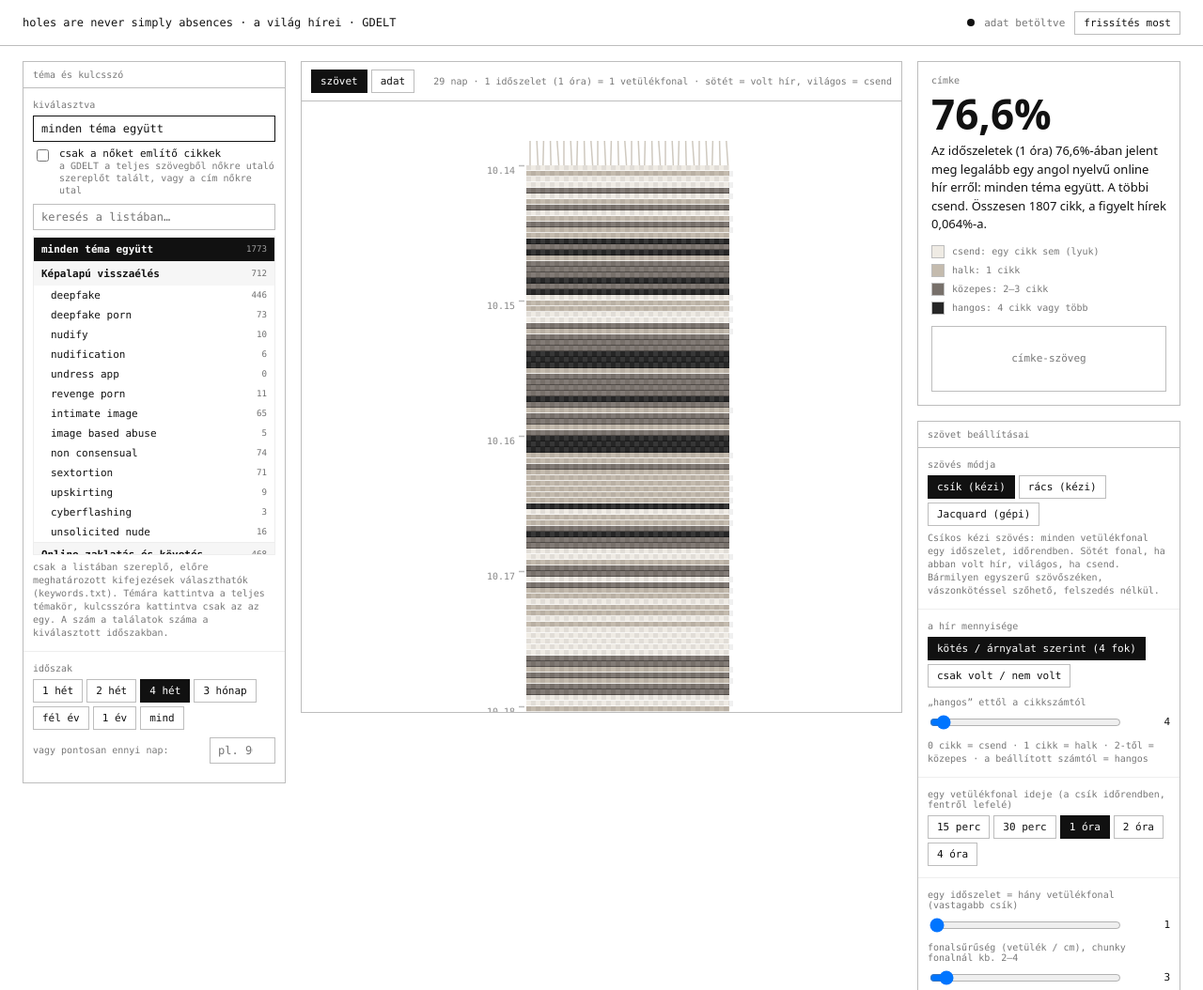
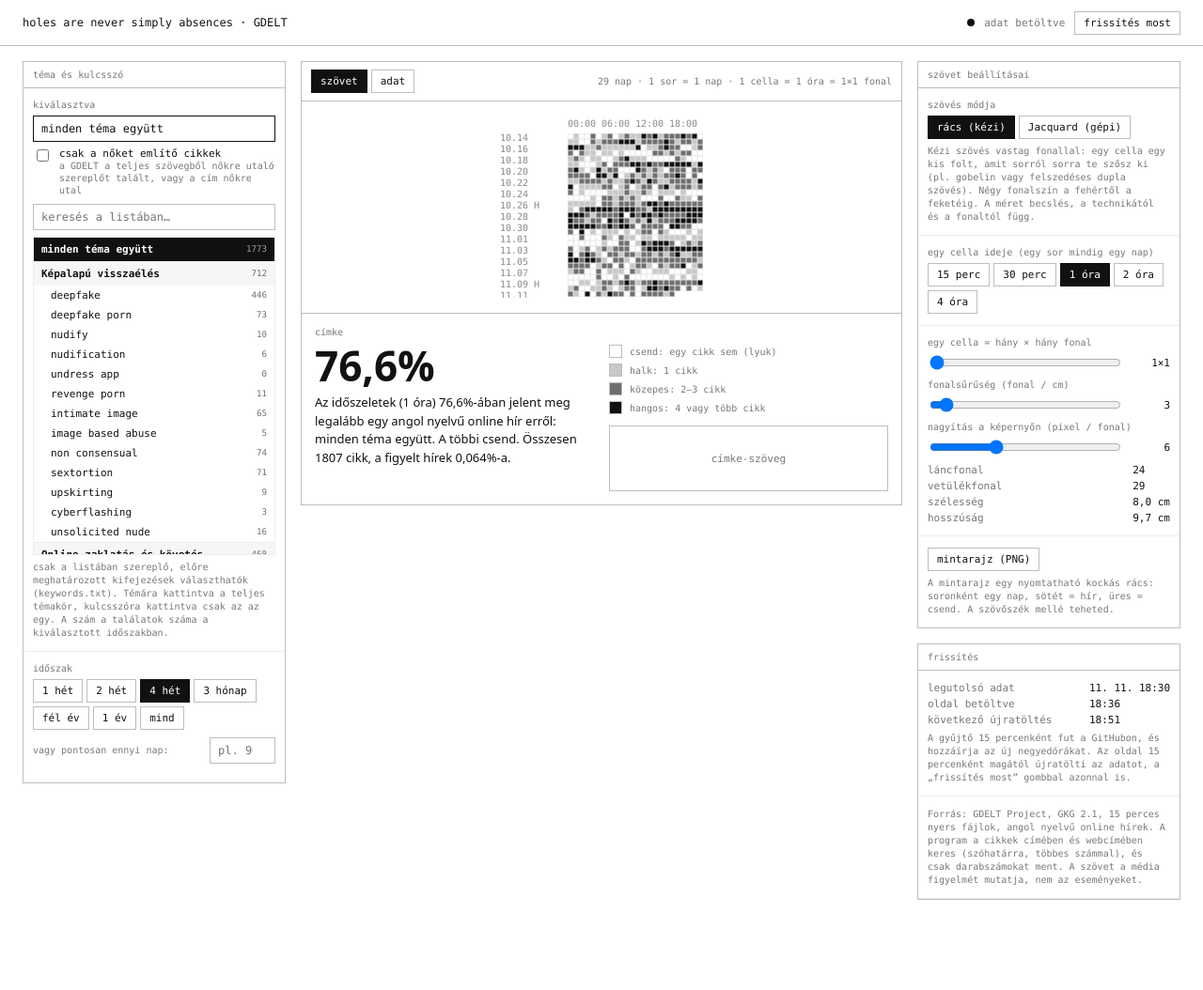
Before and after one commit to holes-are-not-absences/holes-are-never-simply-absences, a plain HTML site: page index.html in a window 1280 px wide. Shown: the top 1054 px of the page at 94% size. After the commit the page ends 998 px from the top, so only its background shows below. Drawn offline with Linux system fonts and the light colour scheme.

Commit message:
Add files via upload

```diff
--- a/index.html
+++ b/index.html
@@ -38,7 +38,9 @@ input[type=range]{width:100%}
 .meta{font:10px var(--mono);color:var(--mid)}
 .cwrap{padding:16px;overflow:auto;max-height:calc(100vh - 150px)}
 canvas{display:block;margin:0 auto;cursor:crosshair}
-.label{padding:14px;position:sticky;top:16px}
+.label{padding:14px}
+.labelgrid{display:grid;grid-template-columns:minmax(0,1fr) minmax(0,1fr);gap:16px}
+@media (max-width:700px){.labelgrid{grid-template-columns:1fr}}
 .lab{font:10px var(--mono);color:var(--mid);margin-bottom:8px}
 .big{font-size:44px;font-weight:600;line-height:1;margin-bottom:8px}
 .desc{font-size:13px;margin-bottom:10px}
@@ -52,7 +54,7 @@ canvas{display:block;margin:0 auto;cursor:crosshair}
 </head>
 <body>
 <header><div class="in">
-  <div class="logo">holes are never simply absences · a világ hírei · GDELT</div>
+  <div class="logo">holes are never simply absences · GDELT</div>
   <div class="status"><span class="dot" id="dot"></span><span id="stxt">betöltés…</span><button id="reload" title="adat újratöltése most">frissítés most</button></div>
 </div></header>
 
@@ -80,32 +82,22 @@ canvas{display:block;margin:0 auto;cursor:crosshair}
       <span class="meta" id="meta"></span>
     </div>
     <div class="cwrap" id="cwrap"><canvas id="cv"></canvas></div>
+    <div class="label" style="border-top:1px solid var(--line)">
+      <div class="lab">címke</div>
+      <div class="labelgrid">
+        <div><div class="big" id="lBig">–</div><div class="desc" id="lDesc"></div><div class="lab" id="lHover"></div></div>
+        <div><div class="legend" id="legend" style="margin-top:0"></div><div class="ph">címke-szöveg</div></div>
+      </div>
+    </div>
   </div>
 
   <aside>
-    <div class="box label">
-      <div class="lab">címke</div>
-      <div class="big" id="lBig">–</div>
-      <div class="desc" id="lDesc"></div>
-      <div class="lab" id="lHover"></div>
-      <div class="legend" id="legend">
-      </div>
-      <div class="ph">címke-szöveg</div>
-    </div>
-
-    <div class="box" style="margin-top:16px">
+    <div class="box">
       <div class="head"><span>szövet beállításai</span></div>
       <div class="sec">
         <div class="lbl">szövés módja</div>
-        <div class="seg" id="mode"><button data-v="stripe" class="on">csík (kézi)</button><button data-v="hand">rács (kézi)</button><button data-v="jacq">Jacquard (gépi)</button></div>
+        <div class="seg" id="mode"><button data-v="hand" class="on">rács (kézi)</button><button data-v="jacq">Jacquard (gépi)</button></div>
         <div class="hint" id="modeHint"></div>
-      </div>
-      <div class="sec">
-        <div class="lbl">a hír mennyisége</div>
-        <div class="seg" id="levels"><button data-v="1" class="on">kötés / árnyalat szerint (4 fok)</button><button data-v="0">csak volt / nem volt</button></div>
-        <div class="lbl" style="margin-top:10px">„hangos” ettől a cikkszámtól</div>
-        <div class="rng"><input type="range" id="loud" min="3" max="30" value="4"><output id="loudV">4</output></div>
-        <div class="hint">0 cikk = csend · 1 cikk = halk · 2-től = közepes · a beállított számtól = hangos</div>
       </div>
       <div class="sec">
         <div class="lbl" id="resLbl">egy cella ideje (egy sor mindig egy nap)</div>
@@ -142,10 +134,11 @@ canvas{display:block;margin:0 auto;cursor:crosshair}
 const $=s=>document.querySelector(s);
 const SLOTS=96;
 let RAW=null,CATS=[],D=null,G=null,lastLoad=null;
-let S={levels:1,loud:4,women:false,sel:'_osszes',span:28,view:'cloth',mode:'stripe',res:4,th:1,den:3,px:6,wid:12,q:''};
+let S={levels:1,loud:4,women:false,sel:'_osszes',span:28,view:'cloth',mode:'hand',res:4,th:1,den:3,px:6,wid:12,q:''};
 const MODES={stripe:{res:4,th:1,den:3,px:6},hand:{res:4,th:1,den:3,px:10},jacq:{res:1,th:10,den:12,px:2}};
 const unitTxt=r=>({1:'15 perc',2:'30 perc',4:'1 óra',8:'2 óra',16:'4 óra'})[r]||'';
 try{Object.assign(S,JSON.parse(localStorage.getItem('holes-gdelt')||'{}'));}catch(e){}
+if(S.mode==='stripe'||!['hand','jacq'].includes(S.mode)){S.mode='hand';Object.assign(S,{res:4,th:1,den:3,px:10});}S.levels=1;S.loud=4;
 const save=()=>{try{localStorage.setItem('holes-gdelt',JSON.stringify(S));}catch(e){}};
 
 function status(t,c){$('#stxt').textContent=t;$('#dot').className='dot'+(c?' '+c:'');}
@@ -195,7 +188,7 @@ function satin(y,x,warp){const on=((x*2+y)%5)===0;return warp?(on?0:1):(on?1:0);
 function lv(c){if(!c||c.state==='future')return -1;if(c.state!=='hit')return 0;if(!S.levels)return 3;return c.h>=S.loud?3:c.h>=2?2:1;}
 // 0 csend: vetülékes atlasz (világos) · 1 halk: 2/2 sávoly · 2 közepes: 3/1 sávoly · 3 hangos: láncos atlasz (sötét)
 function threadUp(L,y,x){return L===3?satin(y,x,true):L===2?((x+y)%4<3?1:0):L===1?((x+y)%4<2?1:0):satin(y,x,false);}
-const TONE=['#efebe4','#c4bbae','#77706a','#262626'],TONED=['#ffffff','#c8c8c8','#6f6f6f','#111111'],SYM=['□','░','▒','■'],LNAME=['csend','halk','közepes','hangos'];
+const TONE=['#ffffff','#c8c8c8','#6f6f6f','#111111'],TONED=['#ffffff','#c8c8c8','#6f6f6f','#111111'],SYM=['□','░','▒','■'],LNAME=['csend','halk','közepes','hangos'];
 
 // kulcsszólista
 function kwCounts(){
@@ -253,8 +246,7 @@ function drawGrid(){
   for(let hr=0;hr<24;hr+=6)g.fillText(String(hr).padStart(2,'0')+':00',LW+hr*4/S.res*cell,3);
   for(let r=0;r<rows;r++)for(let c=0;c<cols;c++){const st=D.grid[r][c].state;if(st==='future')continue;
     if(S.view==='cloth'&&S.mode==='hand'){const X=LW+c*cell,Y=TOP+r*cell,L=lv(D.grid[r][c]),dark=L>=2,rib=Math.max(3,Math.round(PX*0.6));
-      g.fillStyle=TONE[L];g.fillRect(X,Y,cell,cell);
-      for(let yy=0;yy<cell;yy+=rib){g.fillStyle=dark?'rgba(255,255,255,.10)':'rgba(0,0,0,.07)';g.fillRect(X,Y+yy,cell,1);g.fillStyle=dark?'rgba(0,0,0,.25)':'rgba(255,255,255,.6)';g.fillRect(X,Y+yy+rib-1,cell,1);}
+      g.fillStyle=TONE[L];g.fillRect(X,Y,cell,cell);if(cell>=6){g.strokeStyle='#e4e4e4';g.lineWidth=.5;g.strokeRect(X+.25,Y+.25,cell-.5,cell-.5);}
       continue;}
     if(S.view==='cloth'){for(let i=0;i<TH;i++)for(let j=0;j<TH;j++){const y=r*TH+i,x=c*TH+j;g.fillStyle=threadUp(lv(D.grid[r][c]),y,x)?'#262626':'#ececec';g.fillRect(LW+x*PX,TOP+y*PX,PX,PX);}}
     else{const X=LW+c*cell,Y=TOP+r*cell,L=lv(D.grid[r][c]);if(L>0){g.fillStyle=TONED[L];g.fillRect(X,Y,cell,cell);}else if(cell>=4){g.strokeStyle='#e2e2e2';g.lineWidth=.5;g.strokeRect(X+.25,Y+.25,cell-.5,cell-.5);}}}
@@ -279,16 +271,16 @@ function common(){
   $('#upd').innerHTML=`<span>legutolsó adat</span><span>${fmtT(lastSlot)}</span><span>oldal betöltve</span><span>${lastLoad.toLocaleTimeString('hu-HU',{hour:'2-digit',minute:'2-digit'})}</span><span>következő újratöltés</span><span>${new Date(lastLoad.getTime()+9e5).toLocaleTimeString('hu-HU',{hour:'2-digit',minute:'2-digit'})}</span>`;
   // vezérlők állapota
   [['#span','span'],['#view','view'],['#res','res']].forEach(([id,k])=>[...$(id).children].forEach(b=>b.classList.toggle('on',String(S[k])===b.dataset.v)));
-  const lg=S.levels?[[0,'csend: egy cikk sem (lyuk)'],[1,'halk: 1 cikk'],[2,`közepes: 2–${S.loud-1} cikk`],[3,`hangos: ${S.loud} cikk vagy több`]]:[[3,'volt hír a témáról'],[0,'csend: egy hír sem (lyuk)']];
-  $('#legend').innerHTML=lg.map(([L,t])=>`<div class="sw" style="background:${S.mode==='jacq'?TONED[L]:TONE[L]}"></div><div>${t}</div>`).join('');
-  [...$('#levels').children].forEach(b=>b.classList.toggle('on',String(S.levels)===b.dataset.v));$('#loud').value=S.loud;$('#loudV').textContent=S.loud;
+  const lg=[[0,'csend: egy cikk sem (lyuk)'],[1,'halk: 1 cikk'],[2,'közepes: 2–3 cikk'],[3,'hangos: 4 vagy több cikk']];
+  $('#legend').innerHTML=lg.map(([L,t])=>`<div class="sw" style="background:${TONED[L]}"></div><div>${t}${S.mode==='jacq'?' · '+['vetülékes atlasz','2/2 sávoly','3/1 sávoly','láncos atlasz'][L]:''}</div>`).join('');
+
   [...$('#mode').children].forEach(b=>b.classList.toggle('on',S.mode===b.dataset.v));
   const st=S.mode==='stripe';$('#widBox').style.display=st?'':'none';
   $('#resLbl').textContent=st?'egy vetülékfonal ideje (a csík időrendben, fentről lefelé)':'egy cella ideje (egy sor mindig egy nap)';
   $('#thLbl').textContent=st?'egy időszelet = hány vetülékfonal (vastagabb csík)':'egy cella = hány × hány fonal';
   $('#denLbl').textContent=st?'fonalsűrűség (vetülék / cm), chunky fonalnál kb. 2–4':'fonalsűrűség (fonal / cm)';
   $('#list').style.display=st?'':'none';$('#chart').style.display=S.mode==='hand'?'':'none';$('#bmp').style.display=S.mode==='jacq'?'':'none';
-  $('#modeHint').textContent=st?'Csíkos kézi szövés: minden vetülékfonal egy időszelet, időrendben. Sötét fonal, ha abban volt hír, világos, ha csend. Bármilyen egyszerű szövőszéken, vászonkötéssel szőhető, felszedés nélkül.':S.mode==='hand'?'Kézi szövés vastag fonallal: egy cella egy kis folt, amit sorról sorra te szősz ki (pl. gobelin vagy felszedéses dupla szövés). A méret becslés, a technikától és a fonaltól függ.':'Digitális Jacquard-szövőszék (pl. TC2): minden fonalat a gép emel, atlaszkötéssel.';
+  $('#modeHint').textContent=S.mode==='hand'?'Kézi szövés vastag fonallal: egy cella egy kis folt, amit sorról sorra te szősz ki (pl. gobelin vagy felszedéses dupla szövés). Négy fonalszín a fehértől a feketéig. A méret becslés, a technikától és a fonaltól függ.':'Digitális Jacquard-szövőszék (pl. TC2): minden fonalat a gép emel, atlaszkötéssel.';
   $('#exHint').textContent=st?'A szövési lista naponta egy sor: ■ = sötét fonal, □ = világos. Mellette ugyanez fonalcsoportokra összevonva, szövés közben követhető.':S.mode==='hand'?'A mintarajz egy nyomtatható kockás rács: soronként egy nap, sötét = hír, üres = csend. A szövőszék mellé teheted.':'BMP: 1 pixel = 1 fonalkeresztezés, fekete = lánc felül.';
   $('#spanN').value=[7,14,28,91,182,365,9999].includes(S.span)?'':S.span;
   $('#th').value=S.th;$('#thV').textContent=st?S.th:S.th+'×'+S.th;$('#wid').value=S.wid;$('#widV').textContent=S.wid;$('#den').value=S.den;$('#denV').textContent=S.den;$('#px').value=S.px;$('#pxV').textContent=S.px;
@@ -303,8 +295,7 @@ cv.addEventListener('mousemove',e=>{if(!G)return;const r=cv.getBoundingClientRec
 cv.addEventListener('mouseleave',()=>tip.style.display='none');
 
 function seg(id,key,num){$(id).onclick=e=>{const b=e.target.closest('button');if(!b)return;S[key]=num?+b.dataset.v:b.dataset.v;save();draw();};}
-seg('#span','span',true);seg('#levels','levels',true);
-$('#loud').addEventListener('input',e=>{S.loud=+e.target.value;save();draw();});
+seg('#span','span',true);
 $('#spanN').addEventListener('change',e=>{const v=Math.round(+e.target.value);if(v>0){S.span=v;save();draw();}});
 $('#mode').onclick=e=>{const b=e.target.closest('button');if(!b)return;S.mode=b.dataset.v;Object.assign(S,MODES[S.mode]);save();draw();};seg('#view','view');seg('#res','res',true);
 [['#th','th'],['#den','den'],['#px','px'],['#wid','wid']].forEach(([id,k])=>$(id).addEventListener('input',e=>{S[k]=+e.target.value;save();draw();}));
```
